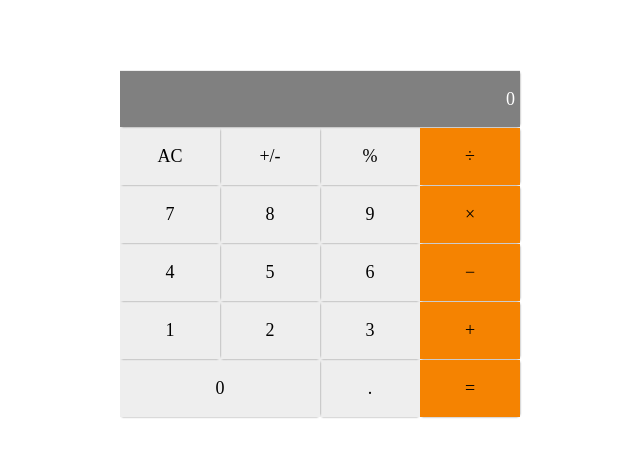
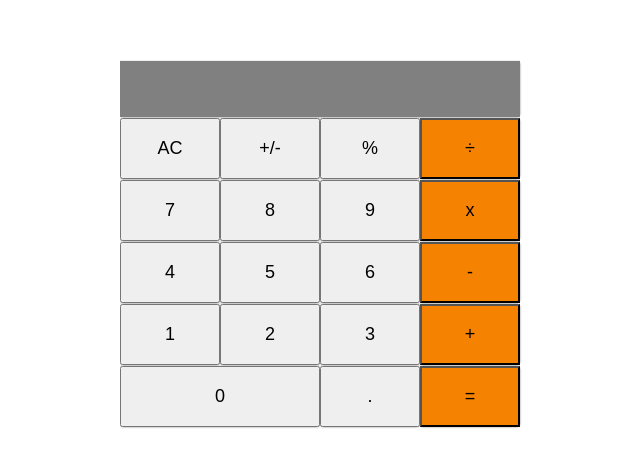
Before and after one commit to stephenkati/Math-Magician-1, a React (Create React App) app: page / in a window 1280 px wide. Shown: the part 165-632 px from the top of the page, without its empty margins (328-968 px from the left). Built offline with nearby package versions, Linux system fonts and the light colour scheme.

Commit message:
implement click functionality to the UI

```diff
--- a/src/components/Calculator.js
+++ b/src/components/Calculator.js
@@ -1,33 +1,52 @@
-import React from 'react';
-import '../App.css';
+import { useState } from 'react';
+import calculate from '../logic/calculate';
 
-const Buttons = () => (
+const Buttons = () => {
+  const [total, setTotal] = useState(null);
+  const [next, setNext] = useState(null);
+  const [operation, setOperation] = useState(null);
+
+  const handleClick = (e) => {
+    const answer = calculate({ total, next, operation }, e.target.textContent);
+    setTotal(answer.total);
+    setNext(answer.next);
+    setOperation(answer.operation);
+  };
+
+  return (
+    <>
+      <div className="button output">
+        {total}
+        {operation}
+        {next}
+      </div>
+      <button onClick={handleClick} type="button" className="button">AC</button>
+      <button onClick={handleClick} type="button" className="button">+/-</button>
+      <button onClick={handleClick} type="button" className="button">%</button>
+      <button onClick={handleClick} type="button" className="button orange">÷</button>
+      <button onClick={handleClick} type="button" className="button">7</button>
+      <button onClick={handleClick} type="button" className="button">8</button>
+      <button onClick={handleClick} type="button" className="button">9</button>
+      <button onClick={handleClick} type="button" className="button orange">x</button>
+      <button onClick={handleClick} type="button" className="button">4</button>
+      <button onClick={handleClick} type="button" className="button">5</button>
+      <button onClick={handleClick} type="button" className="button">6</button>
+      <button onClick={handleClick} type="button" className="button orange">-</button>
+      <button onClick={handleClick} type="button" className="button">1</button>
+      <button onClick={handleClick} type="button" className="button">2</button>
+      <button onClick={handleClick} type="button" className="button">3</button>
+      <button onClick={handleClick} type="button" className="button orange">+</button>
+      <button onClick={handleClick} type="button" className="button zero">0</button>
+      <button onClick={handleClick} type="button" className="button">.</button>
+      <button onClick={handleClick} type="button" className="button orange">=</button>
+    </>
+  );
+};
+
+const Calculator = () => (
   <div className="calculator">
-    <div className="button output">0</div>
-    <span className="button">AC</span>
-    <span className="button">+/-</span>
-    <span className="button">%</span>
-    <span className="button orange">&divide;</span>
-    <span className="button">7</span>
-    <span className="button">8</span>
-    <span className="button">9</span>
-    <span className="button orange">&times;</span>
-    <span className="button">4</span>
-    <span className="button">5</span>
-    <span className="button">6</span>
-    <span className="button orange">&minus;</span>
-    <span className="button">1</span>
-    <span className="button">2</span>
-    <span className="button">3</span>
-    <span className="button orange">+</span>
-    <span className="button zero">0</span>
-    <span className="button">.</span>
-    <span className="button orange">=</span>
+    <Buttons />
   </div>
 );
 
-const Calculator = () => (
-  <Buttons />
-);
-
 export default Calculator;
```
